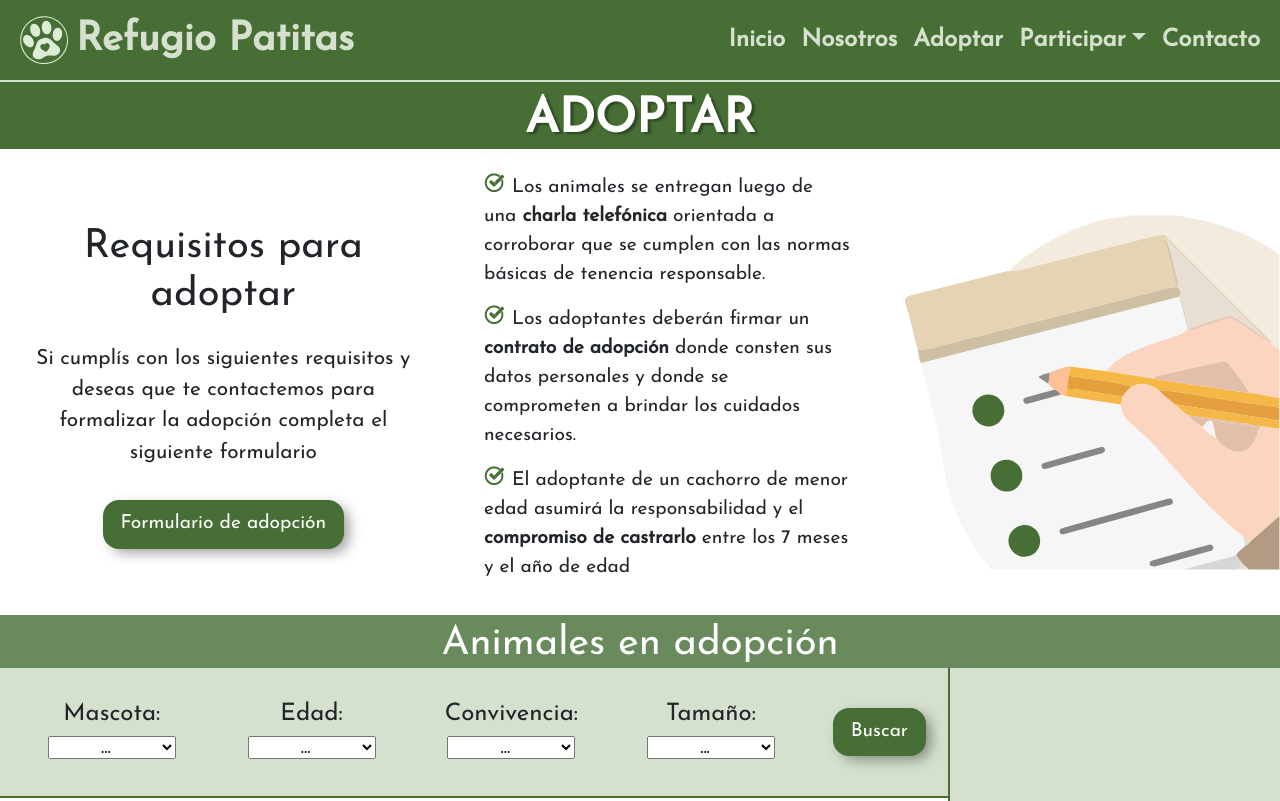
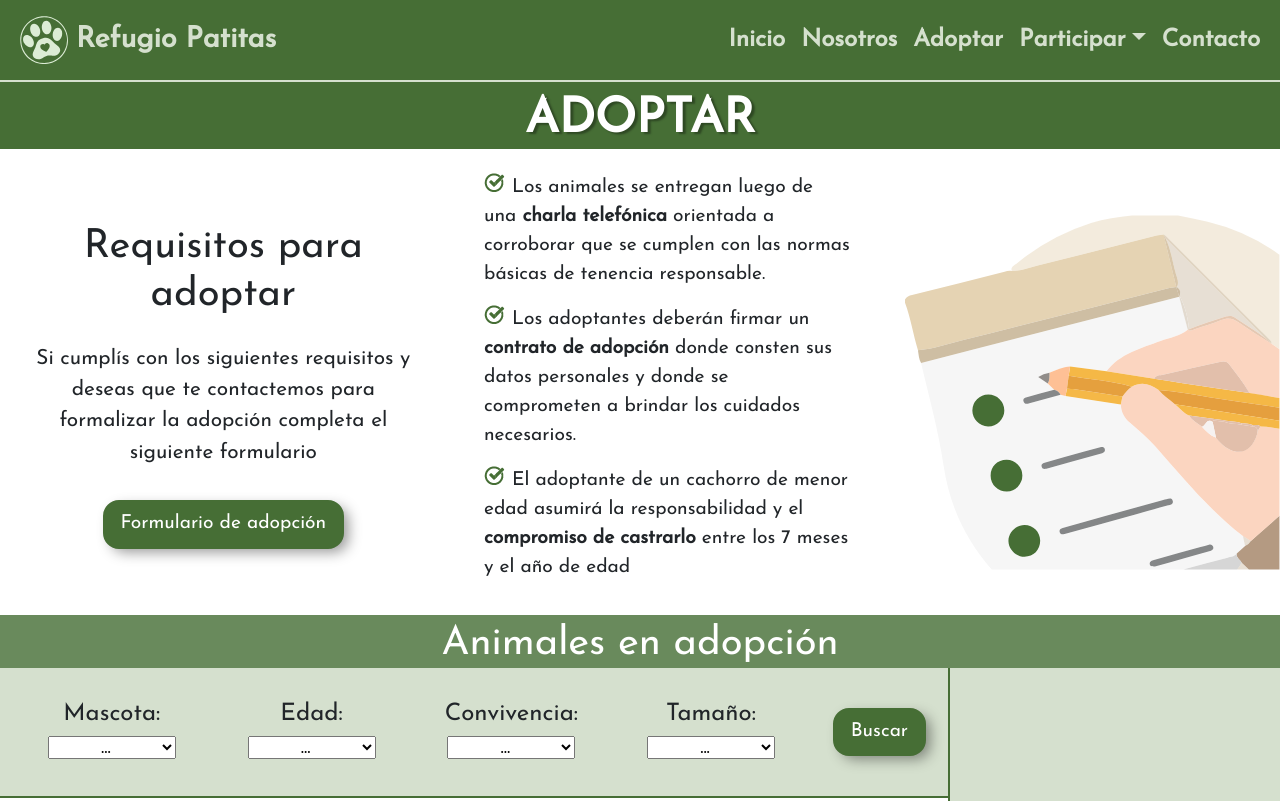
Before and after one commit to ariana-salese/web-refugio, a plain HTML site: page adoptar.html in a window 1280 px wide. Shown: the top 801 px of the page. Drawn offline with nearby package versions, Linux system fonts and the light colour scheme.

Commit message:
fix navbar

```diff
--- a/adoptar.html
+++ b/adoptar.html
@@ -26,7 +26,7 @@
 				<!-- logo -->
                 <a href="index.html" class="nav__logo navbar-brand d-flex justify-content-center align-items-center" id="logo-nav">
                     <img src="img/logo.svg" alt="Logo adopcion">
-                    <h2 class="d-none d-sm-block">Refugio Patitas</h2>
+                    <h3 class="d-none d-sm-block">Refugio Patitas</h3>
                 </a>
 				<!-- boton hamburguesa -->
 				<button class="navbar-toggler" type="button" data-bs-toggle="collapse" data-bs-target="#navbarSupportedContent" aria-controls="navbarSupportedContent" aria-expanded="false" aria-label="Toggle navigation">
--- a/scss/_navbar.scss
+++ b/scss/_navbar.scss
@@ -2,7 +2,7 @@
     background-color: $colorPrincipal;
     .nav__logo{
         height: 8vh;
-        h2{
+        h3{
             font-weight: bold;
             color: $colorTerciario;
             margin: 0;
```
Also changed, not shown: contacto.html (+1 -1 lines), index.html (+1 -1 lines), nosotros.html (+1 -1 lines), participar.html (+1 -1 lines), css/main.css.
